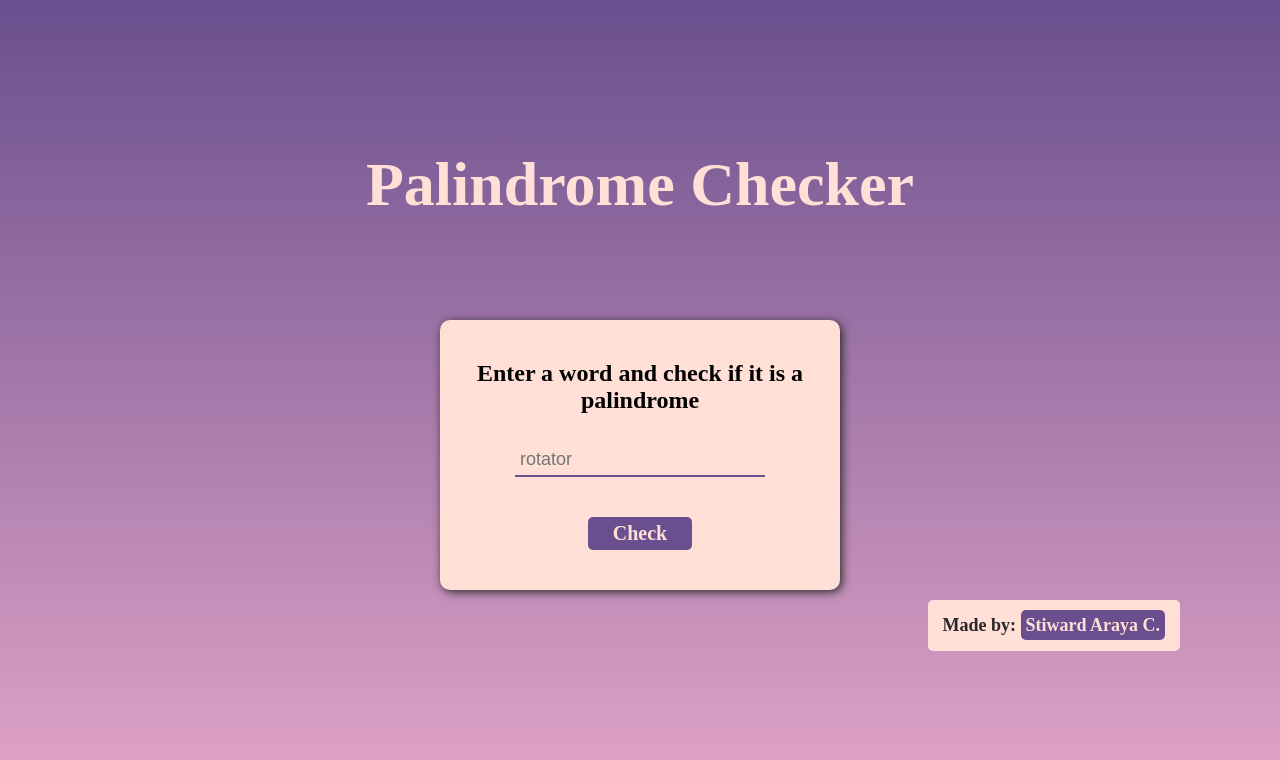
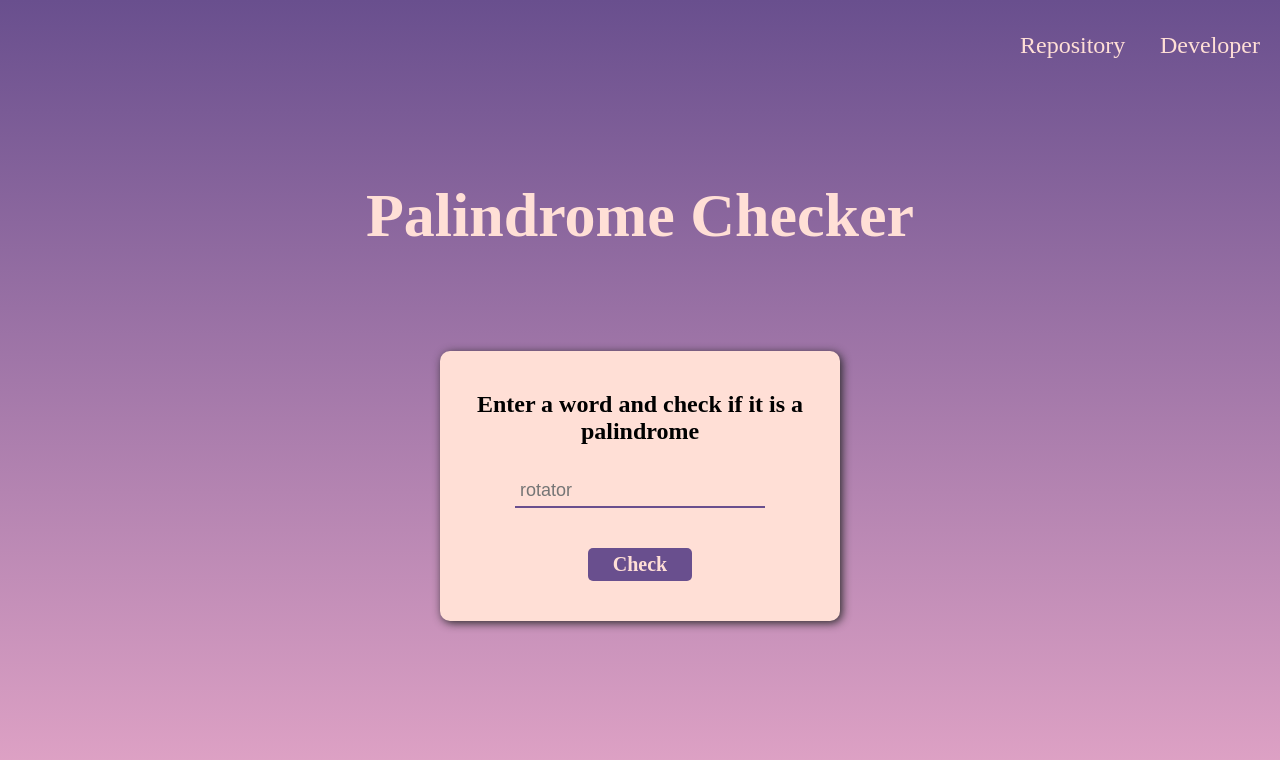
Before and after one commit to StiwardAraya/PalindromeChecker, a plain HTML site: page index.html in a window 1280 px wide. Drawn offline with Linux system fonts and the light colour scheme; a web font is replaced by a local one.

Commit message:
Change(front): Add a header with links to developer's page and the project repository

```diff
--- a/index.html
+++ b/index.html
@@ -5,9 +5,18 @@
     <meta name="viewport" content="width=device-width, initial-scale=1.0">
     <meta name="author" content="Stiward Araya Calderon">
     <title>Palindrome checker</title>
+    <link rel="stylesheet" href="https://cdnjs.cloudflare.com/ajax/libs/font-awesome/6.4.2/css/all.min.css" integrity="sha512-z3gLpd7yknf1YoNbCzqRKc4qyor8gaKU1qmn+CShxbuBusANI9QpRohGBreCFkKxLhei6S9CQXFEbbKuqLg0DA==" crossorigin="anonymous" referrerpolicy="no-referrer" />
     <link rel="stylesheet" href="styles.css">
 </head>
 <body>
+    <div class="container-header">
+        <header>
+            <ul>
+                <li><a href="https://github.com/StiwardAraya/PalindromeChecker" target="_blank">Repository</a></li>
+                <li><a href="https://stiwardaraya.github.io/" target="_blank">Developer</a></li>
+            </ul>
+        </header>
+    </div>
     <main class="container-main">
         <h1>Palindrome Checker</h1>
         <div class="palindrome-container">
@@ -16,13 +25,6 @@
             <button id="check-btn">Check</button>
             <span id="result" class="result-box hidden"></span>
         </div>
-        <div class="container-footer">
-            <div class="banner">
-                <p>
-                    Made by: <a href="https://stiwardaraya.github.io" target="_blank"> Stiward Araya C.</a>
-                </p>
-            </div>
-        </div>
     </main>
     <script src="script.js"></script>
 </body>
--- a/styles.css
+++ b/styles.css
@@ -103,38 +103,37 @@ html{
     display: none;
 }
 
-.container-footer{
-    display: flex;
+.container-header{
+    background-color: transparent;
+    position: fixed;
     width: 100%;
-    justify-content: right;
-    margin-right: 200px;
+    top: 0;
+    left: 0;
+    padding: 10px 20px 10px 20px;
 }
 
-.banner{
-    margin-top: 10px;
-    background-color: var(--color-beige);
-    padding: 15px;
-    border-radius: 5px;
-    text-align: right;
+header ul{
+    padding: 20px;
+    display: flex;
+    justify-content: flex-end;
+    gap: 10px;
 }
 
-.banner p{
-    font-size: 18px;
-    font-weight: bold;
-    color: rgb(40, 40, 40);
+header ul li{
+    list-style: none;
+    width: 30px;
+    height: 30px;
+    text-align: center;
+    line-height: 30px;
+    margin : 0 50px 0 50px;
 }
 
-.banner a{
+header ul li a{
     text-decoration: none;
-    background-color: var(--color-purple-dark);
     color: var(--color-beige);
-    padding: 5px;
-    border-radius: 5px;
-    transition: .3s;
-}.banner a:hover{
-    background-color: var(--color-dark-blue);
-    color: var(--color-yellow);
-    box-shadow: 2px 2px 5px rgb(40, 40, 40);
-    text-shadow: 1px 1px 5px var(--color-yellow);
-    text-decoration: underline;
+    font-size: 24px;
+    transition: .5s;
+}header ul li a:hover{
+    color: white;
+    text-shadow: 0 0 20px white;
 }
```
